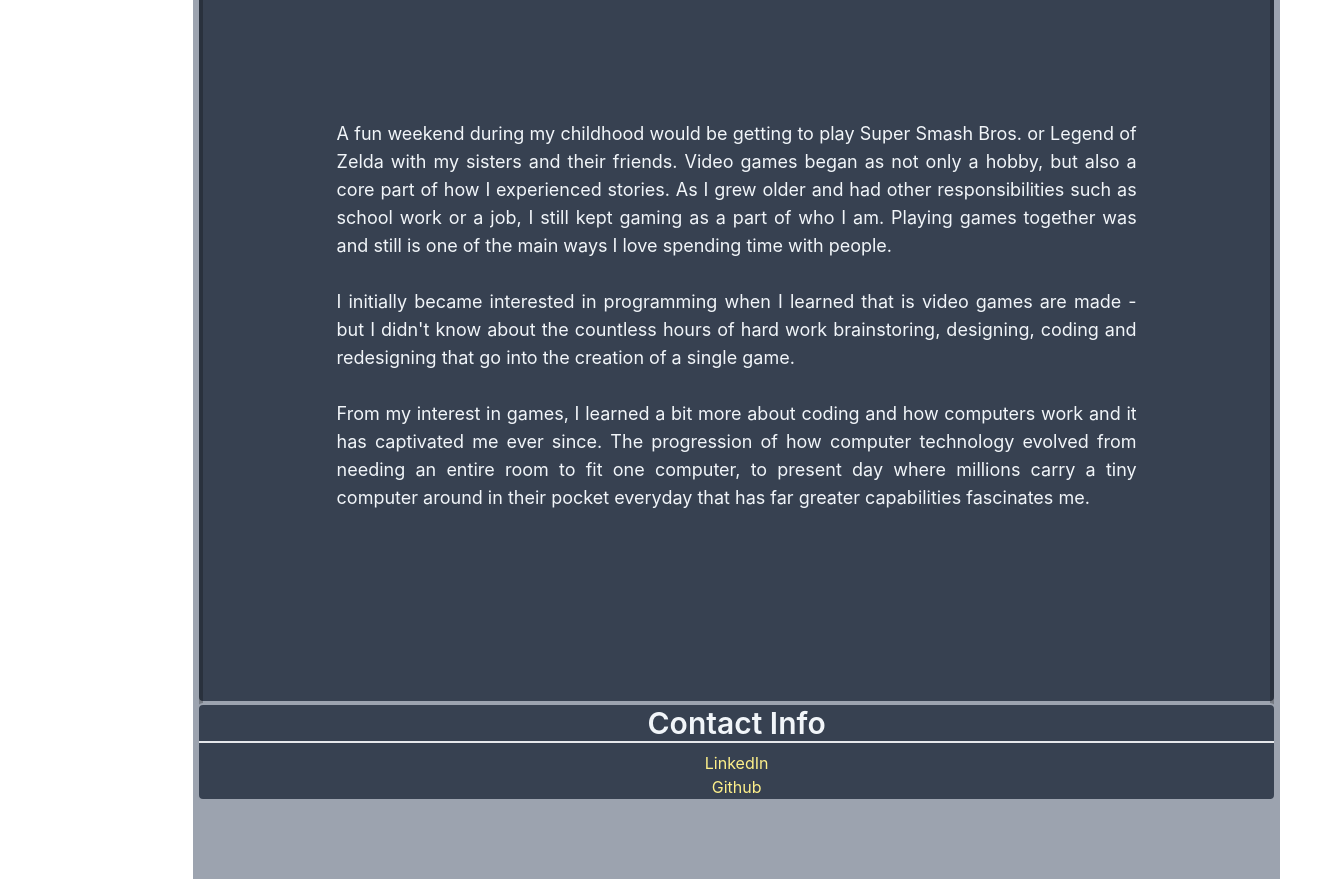
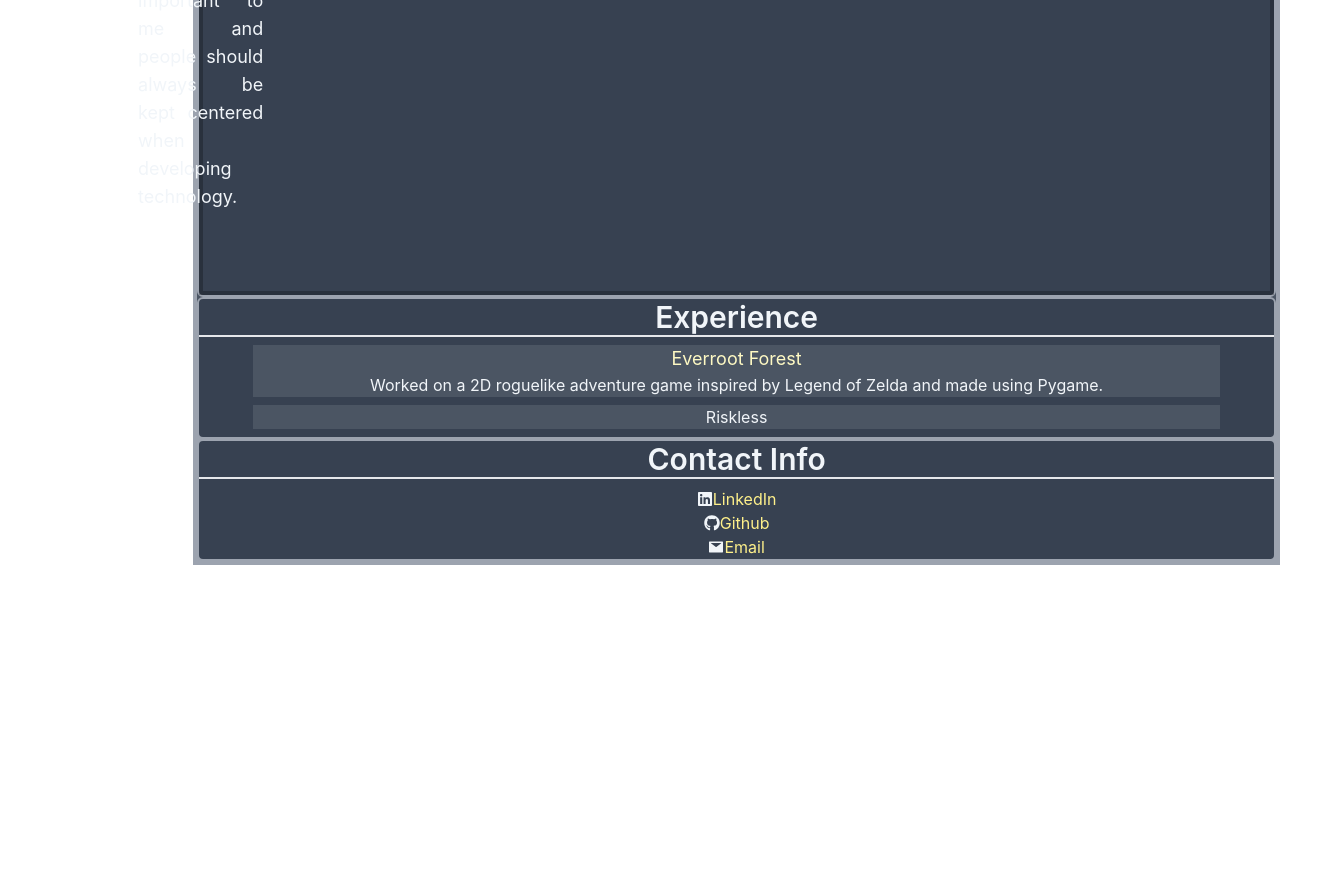
Before and after one commit to BonelessDonut/BonelessDonut.github.io, a React (Create React App) app: page / in a window 1280 px wide. Shown: the part 1640-2519 px from the top of the page, 1335 px wide, since content can reach past the window. After the commit the page ends 2205 px from the top, so only its background shows below. Built offline with nearby package versions, Linux system fonts and the light colour scheme.

Commit message:
Split up the about me page and added icons on the contact-info section

```diff
--- a/src/App.tsx
+++ b/src/App.tsx
@@ -4,6 +4,8 @@ import './App.css';
 import Homepage from './Pages/Homepage';
 import MainLayout from './Pages/MainLayout';
 import ProjectPage from './Pages/ProjectPage';
+import IconComponent from './Components/IconComponent';
+import {FaLinkedin} from "react-icons/fa";
 
 function App() {
   const router = createBrowserRouter(createRoutesFromElements(
@@ -33,6 +35,15 @@ function App() {
             }
         }></ProjectPage>
           }></Route>
+          <Route path="/about-me" element={
+            <ProjectPage pageInfo={
+              {
+                title: "About Me",
+                repoAddress: "",
+                id: "about-me"
+              }
+            }></ProjectPage>
+          }></Route>
       </Route>
   ));
 
@@ -42,6 +53,7 @@ function App() {
       <RouterProvider router={router}></RouterProvider>
     </div>
   );
+
 }
 
 export default App;
--- /dev/null
+++ b/src/Components/Accordian.tsx
@@ -0,0 +1,9 @@
+import React from 'react'
+
+const Accordian = () => {
+  return (
+    <div>Accordian</div>
+  )
+}
+
+export default Accordian;
--- /dev/null
+++ b/src/Components/IconComponent.tsx
@@ -0,0 +1,13 @@
+import { IconType } from "react-icons";
+import React from "react";
+
+interface IconStar {
+icon: IconType;
+}
+
+const IconComponent: React.FC<IconStar> = ({ icon: Icon }): React.ReactElement => {
+    const myIcon = <Icon/>
+    return myIcon ?? <div></div>;
+};
+
+export default IconComponent;
--- a/src/Components/Navbar.tsx
+++ b/src/Components/Navbar.tsx
@@ -11,6 +11,10 @@ const Navbar = () => {
       {
         name: "Home",
         href: "/"
+      },
+      {
+        name: "About Me",
+        href: "/about-me"
       },
       {
         name: "Everroot Forest",
--- /dev/null
+++ b/src/Pages/AboutMe.tsx
@@ -0,0 +1,28 @@
+import React from 'react'
+import bioPic from '../images/eddieSuberLinkedinBioPic.jpeg';
+
+const AboutMe = () => {
+  return (
+    <div>
+        <div id="bottom-bio-panel" className="w-full h-full flex place-content-evenly items-center flex-col bg-gray-700 border-black border-4 border-opacity-25">
+            <h3 className="text-2xl font-bold border-b-2">My Origin Story</h3>
+            <p className="text-justify max-w-[75%] text-lg">
+              A fun weekend during my childhood would be getting to play Super Smash Bros. or Legend of Zelda with my sisters and their friends.
+              Video games began as not only a hobby, but also a core part of how I experienced stories.
+              As I grew older and had other responsibilities such as school work or a job, I still kept gaming as a part of who I am.
+              Playing games together was and still is one of the main ways I love spending time with people.
+              <br></br>
+              <br></br>
+              I initially became interested in programming when I learned that is video games are made -
+              but I didn't know about the countless hours of hard work brainstoring, designing, coding and redesigning that go into the creation of a single game.
+              <br></br>
+              <br></br>
+              From my interest in games, I learned a bit more about coding and how computers work and it has captivated me ever since.
+              The progression of how computer technology evolved from needing an entire room to fit one computer, to present day where millions carry a tiny computer around in their pocket everyday that has far greater capabilities fascinates me.
+            </p>
+          </div>
+    </div>
+  )
+}
+
+export default AboutMe;
--- a/src/Pages/Homepage.tsx
+++ b/src/Pages/Homepage.tsx
@@ -1,6 +1,9 @@
 import React from 'react'
 import "../index.css";
 import bioPic from '../images/eddieSuberLinkedinBioPic.jpeg';
+import IconComponent from '../Components/IconComponent';
+import {FaLinkedin, FaGithub} from 'react-icons/fa';
+import {AiFillMail} from "react-icons/ai";
 
 const Homepage = () => {
 
@@ -12,9 +15,8 @@ const Homepage = () => {
         <h1 id="name" className="text-center text-4xl">Welcome to Eddie Suber's Portfolio</h1>
       </div>
       <div id="page-body" className="bg-gray-600 w-full h-[90%] border-gray-400 border-4 rounded-2xl text-slate-100 flex flex-col">
-        <div id="about-me" className="h-full bg-gray-700 rounded-md border-gray-400 border-2">
-          <h2 className="text-3xl font-semibold border-b-2 border-double mb-2">About Me</h2>
-          <div id="top-bio-panel" className="p-20 border-4 border-black border-opacity-25 flex flex-row w-full h-[50%] justify-center space-x-64 items-center">
+        <div id="bio" className="h-full bg-gray-700 rounded-md border-gray-400 border-2">
+          <div id="top-bio-panel" className="p-20 border-4 border-black border-opacity-25 flex flex-row w-full justify-center space-x-64 items-center">
             <p className="max-w-[50%] text-lg text-justify"> <span className="font-medium text-xl">Hello!</span> I am an undergraduate student at Drexel University studying Computer Science.
             I enjoy being challenged and excel when with other innovative people.
             I aspire to find ways to weave creativity into designing programs and coding.
@@ -38,28 +40,28 @@ const Homepage = () => {
 
             </img>
           </div>
-          <div id="bottom-bio-panel" className="w-full h-[50%] flex place-content-evenly items-center flex-col border-black border-4 border-opacity-25">
-            <h3 className="text-2xl font-bold border-b-2">My Origin Story</h3>
-            <p className="text-justify max-w-[75%] text-lg">
-              A fun weekend during my childhood would be getting to play Super Smash Bros. or Legend of Zelda with my sisters and their friends.
-              Video games began as not only a hobby, but also a core part of how I experienced stories.
-              As I grew older and had other responsibilities such as school work or a job, I still kept gaming as a part of who I am.
-              Playing games together was and still is one of the main ways I love spending time with people.
-              <br></br>
-              <br></br>
-              I initially became interested in programming when I learned that is video games are made -
-              but I didn't know about the countless hours of hard work brainstoring, designing, coding and redesigning that go into the creation of a single game.
-              <br></br>
-              <br></br>
-              From my interest in games, I learned a bit more about coding and how computers work and it has captivated me ever since.
-              The progression of how computer technology evolved from needing an entire room to fit one computer, to present day where millions carry a tiny computer around in their pocket everyday that has far greater capabilities fascinates me.
-            </p>
+        </div>
+        <section className=" bg-gray-700 rounded-md border-gray-400 border-2">
+          <div id="projects-section-title">
+            <h2 className="text-3xl font-semibold border-b-2 border-double mb-2">Experience</h2>
+            </div>
+          <div id="projects-section-body">
+            <ul className="flex flex-col gap-2 items-center pb-2">
+              <li className='projects-item'>
+                <h3 className="text-lg text-yellow-100">Everroot Forest</h3>
+                <p>
+                  Worked on a 2D roguelike adventure game inspired by Legend of Zelda and made using Pygame.
+                </p>
+              </li>
+              <li className='projects-item'>Riskless</li>
+            </ul>
           </div>
-        </div>
+        </section>
         <div id="contact" className="bg-gray-700 rounded-md border-gray-400 border-2">
           <h2 className="text-3xl font-semibold border-b-2 border-double mb-2">Contact Info</h2>
           <ul>
-            <li>
+            <li className="flex flex-row justify-center items-center">
+              <IconComponent icon={FaLinkedin}/>
               <a
               className="links"
               href="https://www.linkedin.com/in/eddie-suber-369370296/"
@@ -68,7 +70,8 @@ const Homepage = () => {
                 LinkedIn
               </a>
             </li>
-            <li>
+            <li className="flex flex-row justify-center items-center">
+              <IconComponent icon={FaGithub}/>
               <a
               className="links"
               href="https://github.com/BonelessDonut"
@@ -76,6 +79,14 @@ const Homepage = () => {
               rel="noreferrer"
               >
                 Github
+              </a>
+            </li>
+            <li className="flex flex-row justify-center items-center">
+              <IconComponent icon={AiFillMail}/>
+              <a
+              className="links"
+              href="mailto:eddiesuber7@gmail.com?subject=Interest from your Portfolio Website">
+                Email
               </a>
             </li>
           </ul>
--- a/src/Pages/ProjectPage.tsx
+++ b/src/Pages/ProjectPage.tsx
@@ -3,13 +3,15 @@ import "../index.css";
 import EverrootForest from '../Components/EverrootForest';
 import BrainStu from '../Components/BrainStu';
 import Riskless from '../Components/Riskless';
+import AboutMe from './AboutMe';
 
 type PageDirectory = Record<string, ReactElement>;
 
 const projectPages: PageDirectory = {
     "everrootForest" : (<EverrootForest></EverrootForest>),
     "brainstu" : (<BrainStu></BrainStu>),
-    "riskless" : (<Riskless></Riskless>)
+    "riskless" : (<Riskless></Riskless>),
+    "about-me" : (<AboutMe></AboutMe>),
 }
 
 interface ProjectInfo {
--- a/src/index.css
+++ b/src/index.css
@@ -29,3 +29,9 @@ code {
   --tw-text-opacity: 1;
     color: rgb(250 204 21 / var(--tw-text-opacity, 1)) /* #facc15 */;
 }
+
+.projects-item {
+  --tw-bg-opacity: 1;
+    background-color: rgb(75 85 99 / var(--tw-bg-opacity, 1)) /* #4b5563 */;
+    width: 90%;
+}
```
Also changed, not shown: package.json (+5 -2 lines), 1 other file (tests, documents, lock files or other folders).
